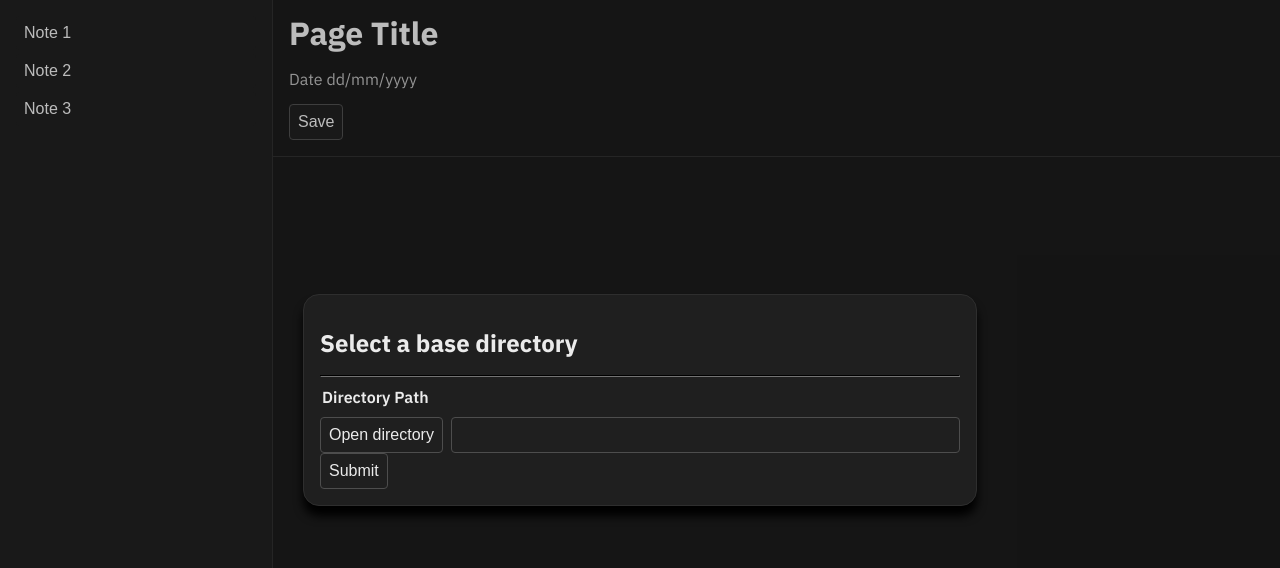
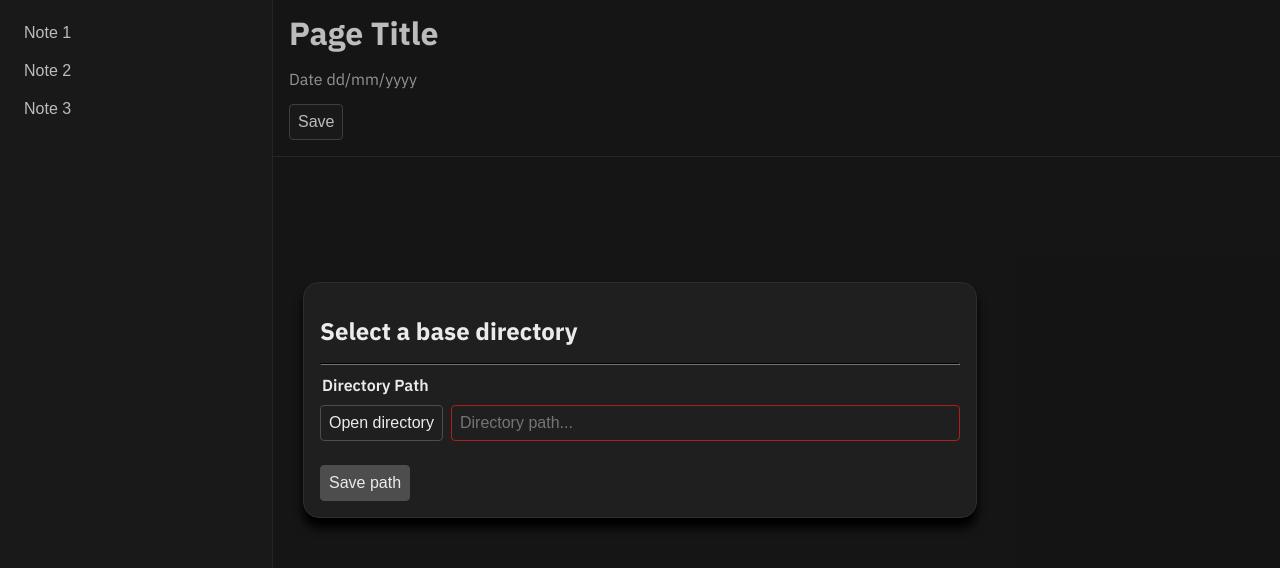
Before and after one commit to ethanmci/pamphlets, a SvelteKit app: page / in a window 1280 px wide. Shown: the top 568 px of the page. Built offline with nearby package versions, Linux system fonts and the light colour scheme.

Commit message:
directory selector -- valid path ui feedback

```diff
--- /dev/null
+++ b/src/components/DirectorySelector.svelte
@@ -0,0 +1,77 @@
+<script lang="ts">
+    import { open } from '@tauri-apps/plugin-dialog';
+    import { invoke } from "@tauri-apps/api/core";
+  import { onMount } from 'svelte';
+    let currentPath: string = $state('');
+    let isPathValid: boolean = $state(false);
+
+    $effect(() => {
+        updatePathValid();
+    })
+
+    onMount(() => {
+        // get current base directory
+        // currentPath = ....
+    })
+
+    const updatePathValid = async () => {
+        try {
+            const doesDirectoryExist: boolean = await invoke('dir_exists', { path: currentPath });
+            isPathValid = doesDirectoryExist;
+        } catch (error) {
+            isPathValid = false;
+        }
+    }
+
+    const chooseBaseDir = async () => {
+        const newDir = await open({
+            multiple: false,
+            directory: true,
+        });
+        if (newDir !== null) {
+            currentPath = newDir.toString();
+            const res = await invoke('set_base_dir', { dirStringToParse: currentPath });
+        }
+    }
+
+    const setBaseDir = async () => {
+        console.log('Saving new directory path...');
+        try {
+            const set: boolean = await invoke('set_base_dir', { dir_string_to_parse: currentPath });
+            isPathValid = doesDirectoryExist;
+        } catch (error) {
+            isPathValid = false;
+        }
+    }
+</script>
+<form onsubmit={() => setBaseDir()}>
+    <fieldset class="dir-group" name="set-dir-path">
+        <legend>Directory Path</legend>
+        <button onclick={() => chooseBaseDir()}>Open directory</button>
+        <input class={'dir-input ' + [!isPathValid && 'border-danger']} type="text" autocorrect="off" bind:value={currentPath} placeholder="Directory path...">
+    </fieldset>
+    <br/>
+    <input value="Save path" type="submit" disabled={!isPathValid}>
+</form>
+
+<style scoped>
+    .dir-group {
+        display: flex;
+        width: 100%;
+        gap: 0.5em;
+    }
+
+    .dir-group > legend {
+        margin-bottom: 0.5em;
+    }
+
+    .dir-input {
+        flex-grow: 1;
+        font-size: medium;
+        border-radius: var(--rounding);
+        padding: 0.5em;
+        color: var(--text-primary);
+        background-color: var(--bg-secondary);
+        border: solid 1px var(--border-main);
+    }
+</style>
--- a/src/components/FileSelector.svelte
+++ /dev/null
@@ -1,57 +0,0 @@
-<script lang="ts">
-    import { open } from '@tauri-apps/plugin-dialog';
-    import { invoke } from "@tauri-apps/api/core";
-    let activePath: string = $state('');
-    let isPathValid = $derived.by(async (): Promise<boolean> => {
-        try {
-            const doesDirectoryExist: boolean = await invoke('dir_exists', { path: activePath });
-            return doesDirectoryExist;
-        } catch (error) {
-            console.error(error);
-            return false;
-        }
-    });
-    $inspect(isPathValid);
-
-    const setBaseDir = async () => {
-        const newDir = await open({
-            multiple: false,
-            directory: true,
-        });
-        if (newDir !== null) {
-            activePath = newDir.toString();
-            const res = await invoke('set_base_dir', { dirStringToParse: activePath });
-            console.log(res);
-        }
-    }
-</script>
-<form>
-    <fieldset class="dir-group" name="set-dir-path">
-        <legend>Directory Path</legend>
-        <button onclick={() => setBaseDir()}>Open directory</button>
-        <input class="dir-input" type="text" autocorrect="off" bind:value={activePath}>
-    </fieldset>
-    <input type="submit">
-</form>
-
-<style scoped>
-    .dir-group {
-        display: flex;
-        width: 100%;
-        gap: 0.5em;
-    }
-
-    .dir-group > legend {
-        margin-bottom: 0.5em;
-    }
-
-    .dir-input {
-        flex-grow: 1;
-        font-size: medium;
-        border-radius: var(--rounding);
-        padding: 0.5em;
-        color: var(--text-primary);
-        background-color: var(--bg-secondary);
-        border: solid 1px var(--border-main);
-    }
-</style>
--- a/src/main.css
+++ b/src/main.css
@@ -8,10 +8,15 @@
   --bg-main: hsl(187 0% 10%);
   --bg-main-hover: hsl(187 0% 18%);
   --bg-secondary: hsl(187 0% 12%);
+  --bg-tertiary: hsl(0, 0%, 30%);
   --border-main: hsl(187 0% 30%);
   --text-primary: hsl(187 0% 92%);
   --text-secondary: hsl(187 0% 82%);
   --text-tertiary: hsl(187 0% 72%);
+
+  --success: hsl(129, 70%, 40%);
+  --warn: hsl(51, 70%, 40%);
+  --danger: hsl(0, 70%, 40%);
 
   --rounding: 0.25em;
   --rounding-lg: 1em;
@@ -53,6 +58,10 @@
   box-shadow: 0 10px 10px black;
 }
 
+.border-danger {
+  border-color: var(--danger) !important;
+}
+
 /* standard element styling */
 button, input[type="submit"] {
   font-size: medium;
@@ -70,6 +79,11 @@ button:hover, input[type="submit"]:hover {
   background-color: var(--bg-main-hover);
 }
 
+button:disabled, input[type="submit"]:disabled {
+  background-color: var(--bg-tertiary) !important;
+}
+
+
 form, fieldset {
   border: none;
   padding: 0;
--- a/src/routes/+layout.svelte
+++ b/src/routes/+layout.svelte
@@ -2,7 +2,7 @@
   import type { LayoutProps } from "./$types";
   import '../main.css'
   import Modal from "../components/Modal.svelte";
-  import FileSelector from "../components/FileSelector.svelte";
+  import DirectorySelector from "../components/DirectorySelector.svelte";
 
   const { children }: LayoutProps = $props();
   const notes: { title: String }[] = $state([
@@ -19,7 +19,7 @@
 </nav>
 
 <Modal title="Select a base directory">
-  <FileSelector></FileSelector>
+  <DirectorySelector></DirectorySelector>
 </Modal>
 
 {@render children()}
--- a/svelte.config.js
+++ b/svelte.config.js
@@ -6,6 +6,11 @@ import { vitePreprocess } from "@sveltejs/vite-plugin-svelte";
 
 /** @type {import('@sveltejs/kit').Config} */
 const config = {
+  compilerOptions: {
+    experimental: {
+      async: true,
+    }
+  },
   preprocess: vitePreprocess(),
   kit: {
     adapter: adapter(),
```
Also changed, not shown: 1 other file (tests, documents, lock files or other folders).
